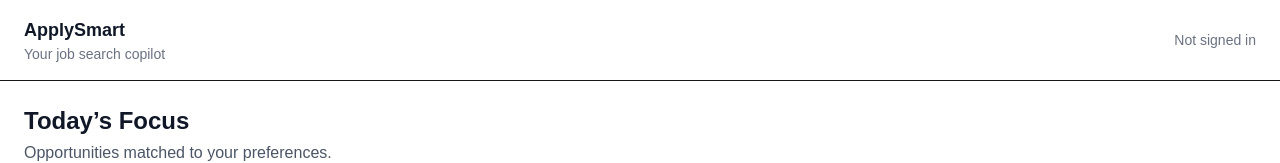
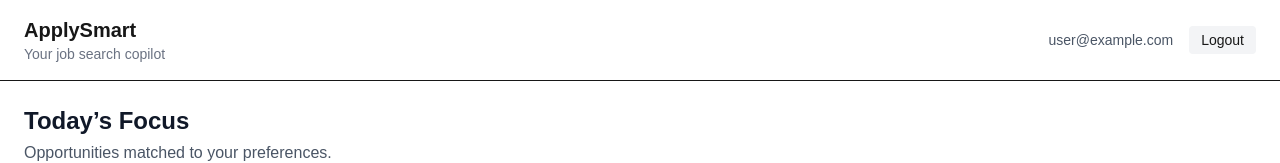
Before and after one commit to parth7547/applysmart, a Next.js app: page / in a window 1280 px wide. Shown: the top 163 px of the page. Built offline with nearby package versions, Linux system fonts and the light colour scheme; no server answers; sample sign-in values are in the browser's storage.

Commit message:
Fix auth header and job fetch

```diff
--- a/app/components/Header.tsx
+++ b/app/components/Header.tsx
@@ -1,22 +1,37 @@
+"use client";
+
+import { signIn, signOut, useSession } from "next-auth/react";
+
 export default function Header() {
+  const { data: session, status } = useSession();
+
   return (
-    <header className="w-full bg-white border-b">
-      <div className="w-full px-6 py-4 flex items-center justify-between">
-        {/* LEFT */}
-        <div className="flex flex-col">
-          <h1 className="text-lg font-semibold text-gray-900">
-            ApplySmart
-          </h1>
-          <p className="text-sm text-gray-500">
-            Your job search copilot
-          </p>
+    <header className="flex justify-between items-center px-6 py-4 border-b bg-white">
+      <div>
+        <h1 className="text-xl font-semibold">ApplySmart</h1>
+        <p className="text-sm text-gray-500">Your job search copilot</p>
+      </div>
+
+      {status === "authenticated" ? (
+        <div className="flex items-center gap-4">
+          <span className="text-sm text-gray-600">
+            {session.user?.email}
+          </span>
+          <button
+            onClick={() => signOut({ callbackUrl: "/login" })}
+            className="text-sm px-3 py-1 rounded bg-gray-100 hover:bg-gray-200"
+          >
+            Logout
+          </button>
         </div>
-
-        {/* RIGHT */}
-        <div className="text-sm text-gray-500">
-          Not signed in
-        </div>
-      </div>
+      ) : (
+        <button
+          onClick={() => signIn("google")}
+          className="text-sm px-4 py-2 rounded bg-slate-900 text-white"
+        >
+          Login
+        </button>
+      )}
     </header>
   );
 }
--- a/app/layout.tsx
+++ b/app/layout.tsx
@@ -1,11 +1,10 @@
 import "./globals.css";
-import { ReactNode } from "react";
 import Providers from "./providers";
 
 export default function RootLayout({
   children,
 }: {
-  children: ReactNode;
+  children: React.ReactNode;
 }) {
   return (
     <html lang="en">
--- a/app/page.tsx
+++ b/app/page.tsx
@@ -48,30 +48,17 @@
     useEffect(() => {
       if (!profile) return;
 
-    const baseUrl = process.env.NEXT_PUBLIC_API_BASE_URL;
-    if (!baseUrl) {
-      console.error("NEXT_PUBLIC_API_BASE_URL is missing");
-      setLoading(false);
-      return;
-    }
-
       setLoading(true);
 
-    fetch(`${baseUrl}/jobs/today`, {
-      method: "POST",
-      headers: { "Content-Type": "application/json" },
-      body: JSON.stringify(profile),
-    })
+      fetch(`${process.env.NEXT_PUBLIC_API_BASE_URL}/jobs/today`)
         .then((res) => res.json())
         .then((data) => {
           setJobs(data.jobs || []);
           setLoading(false);
         })
-      .catch((err) => {
-        console.error(err);
-        setLoading(false);
-      });
+        .catch(() => setLoading(false));
     }, [profile]);
+
 
   // ⏳ WAIT STATES
   if (status === "loading") {
--- a/app/providers.tsx
+++ b/app/providers.tsx
@@ -1,5 +1,4 @@
 "use client";
-
 import { SessionProvider } from "next-auth/react";
 
 export default function Providers({
```
Lines whose indentation alone changed are shown as unchanged.
